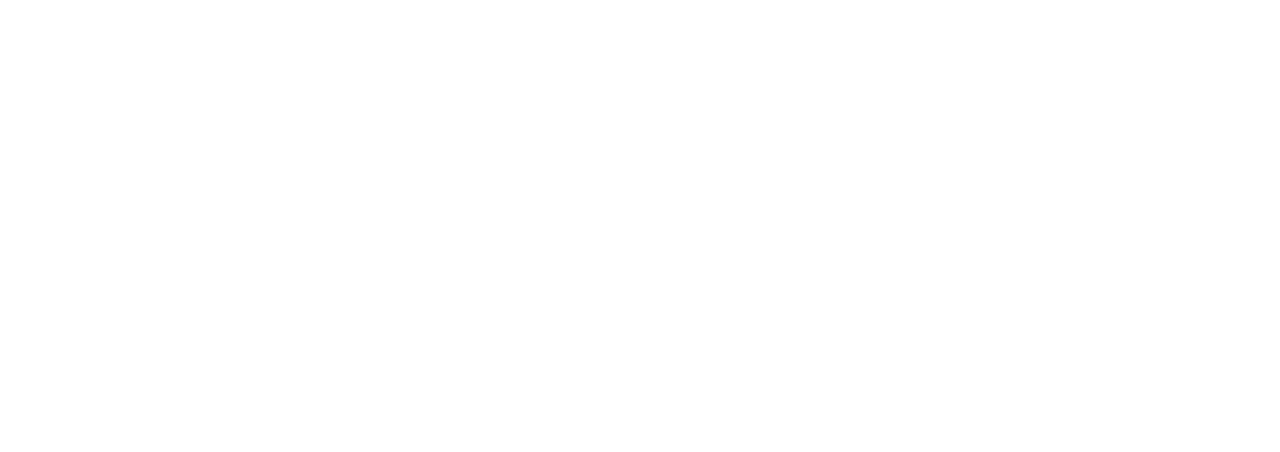
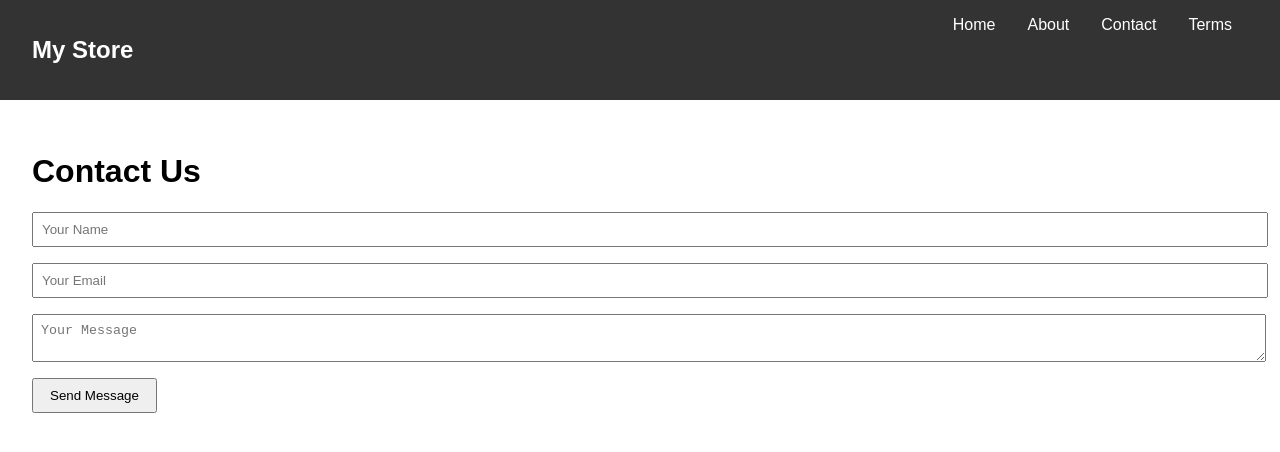
Before and after one commit to SravanthiMarpu/productsite, a React (Create React App) app: page /contact in a window 1280 px wide. Before the commit this address had no page. Shown: the top 452 px of the page. Built offline with nearby package versions, Linux system fonts and the light colour scheme.

Commit message:
Committing Changes

```diff
--- a/src/App.css
+++ b/src/App.css
@@ -1,38 +1,34 @@
-.App {
-  text-align: center;
+/* src/styles/styles.css */
+body {
+  font-family: Arial, sans-serif;
+  margin: 0;
 }
 
-.App-logo {
-  height: 40vmin;
-  pointer-events: none;
-}
-
-@media (prefers-reduced-motion: no-preference) {
-  .App-logo {
-    animation: App-logo-spin infinite 20s linear;
-  }
-}
-
-.App-header {
-  background-color: #282c34;
-  min-height: 100vh;
+.navbar {
   display: flex;
-  flex-direction: column;
-  align-items: center;
-  justify-content: center;
-  font-size: calc(10px + 2vmin);
+  justify-content: space-between;
+  padding: 1rem 2rem;
+  background-color: #333;
   color: white;
 }
 
-.App-link {
-  color: #61dafb;
+.navbar a {
+  color: white;
+  margin: 0 1rem;
+  text-decoration: none;
 }
 
-@keyframes App-logo-spin {
-  from {
-    transform: rotate(0deg);
-  }
-  to {
-    transform: rotate(360deg);
-  }
+.container {
+  padding: 2rem;
 }
+
+form input, form textarea {
+  display: block;
+  width: 100%;
+  margin-bottom: 1rem;
+  padding: 0.5rem;
+}
+
+form button {
+  padding: 0.5rem 1rem;
+}
--- a/src/App.js
+++ b/src/App.js
@@ -2,15 +2,25 @@
 import { BrowserRouter as Router, Route, Routes } from 'react-router-dom';
 import Home from './Components/Home';
 import ProductList from './Components/ProductList';
+import About from './Components/About';
+import Contact from './Components/Contact';
+import Terms from './Components/Terms';
+import Navbar from './Components/Navbar';
 
 
 function App() {
   return (
     <Router>
+      <Navbar />
+        <div className="container">
       <Routes>
         <Route path="/" element={<Home />} />
         <Route path="/products" element={<ProductList />} />
+        <Route path="/about" element={<About />} />
+        <Route path="/contact" element={<Contact />} />
+        <Route path="/terms" element={<Terms />} />
       </Routes>
+      </div>
     </Router>
   );
 }
--- /dev/null
+++ b/src/Components/About.js
@@ -0,0 +1,11 @@
+// src/pages/About.js
+import React from 'react';
+
+const About = () => (
+  <div className="about-page">
+    <h1>About Us</h1>
+    <p>We provide high-quality products with unbeatable prices. Our goal is to ensure customer satisfaction with every purchase.</p>
+  </div>
+);
+
+export default About;
--- /dev/null
+++ b/src/Components/Contact.jsx
@@ -0,0 +1,54 @@
+// src/pages/Contact.js
+import React, { useState } from 'react';
+
+const Contact = () => {
+  const [formData, setFormData] = useState({
+    name: '',
+    email: '',
+    message: ''
+  });
+
+  const handleChange = (e) => {
+    setFormData({ ...formData, [e.target.name]: e.target.value });
+  };
+
+  const handleSubmit = (e) => {
+    e.preventDefault();
+    // Handle form submission logic here
+    console.log('Form submitted:', formData);
+  };
+
+  return (
+    <div className="contact-page">
+      <h1>Contact Us</h1>
+      <form onSubmit={handleSubmit}>
+        <input
+          type="text"
+          name="name"
+          placeholder="Your Name"
+          value={formData.name}
+          onChange={handleChange}
+          required
+        />
+        <input
+          type="email"
+          name="email"
+          placeholder="Your Email"
+          value={formData.email}
+          onChange={handleChange}
+          required
+        />
+        <textarea
+          name="message"
+          placeholder="Your Message"
+          value={formData.message}
+          onChange={handleChange}
+          required
+        />
+        <button type="submit">Send Message</button>
+      </form>
+    </div>
+  );
+};
+
+export default Contact;
--- /dev/null
+++ b/src/Components/Navbar.jsx
@@ -0,0 +1,17 @@
+// src/components/Navbar.js
+import React from 'react';
+import { Link } from 'react-router-dom';
+
+const Navbar = () => (
+  <nav className="navbar">
+    <h2>My Store</h2>
+    <div>
+      <Link to="/">Home</Link>
+      <Link to="/about">About</Link>
+      <Link to="/contact">Contact</Link>
+      <Link to="/terms">Terms</Link>
+    </div>
+  </nav>
+);
+
+export default Navbar;
--- /dev/null
+++ b/src/Components/Terms.jsx
@@ -0,0 +1,11 @@
+// src/pages/Terms.js
+import React from 'react';
+
+const Terms = () => (
+  <div className="terms-page">
+    <h1>Terms & Conditions</h1>
+    <p>By using our website, you agree to our terms and conditions. Please read them carefully.</p>
+  </div>
+);
+
+export default Terms;
--- a/src/index.css
+++ b/src/index.css
@@ -1,13 +1,34 @@
+/* src/styles/styles.css */
 body {
+  font-family: Arial, sans-serif;
   margin: 0;
-  font-family: -apple-system, BlinkMacSystemFont, 'Segoe UI', 'Roboto', 'Oxygen',
-    'Ubuntu', 'Cantarell', 'Fira Sans', 'Droid Sans', 'Helvetica Neue',
-    sans-serif;
-  -webkit-font-smoothing: antialiased;
-  -moz-osx-font-smoothing: grayscale;
 }
 
-code {
-  font-family: source-code-pro, Menlo, Monaco, Consolas, 'Courier New',
-    monospace;
+.navbar {
+  display: flex;
+  justify-content: space-between;
+  padding: 1rem 2rem;
+  background-color: #333;
+  color: white;
 }
+
+.navbar a {
+  color: white;
+  margin: 0 1rem;
+  text-decoration: none;
+}
+
+.container {
+  padding: 2rem;
+}
+
+form input, form textarea {
+  display: block;
+  width: 100%;
+  margin-bottom: 1rem;
+  padding: 0.5rem;
+}
+
+form button {
+  padding: 0.5rem 1rem;
+}
```
Also changed, not shown: src/Components/Header.jsx (added, +46 -0 lines).
